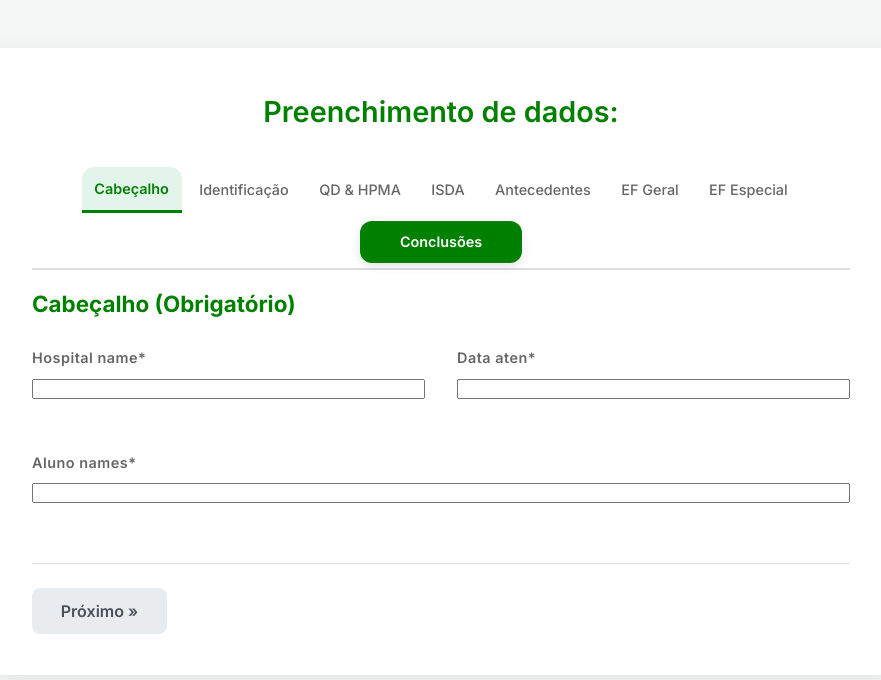
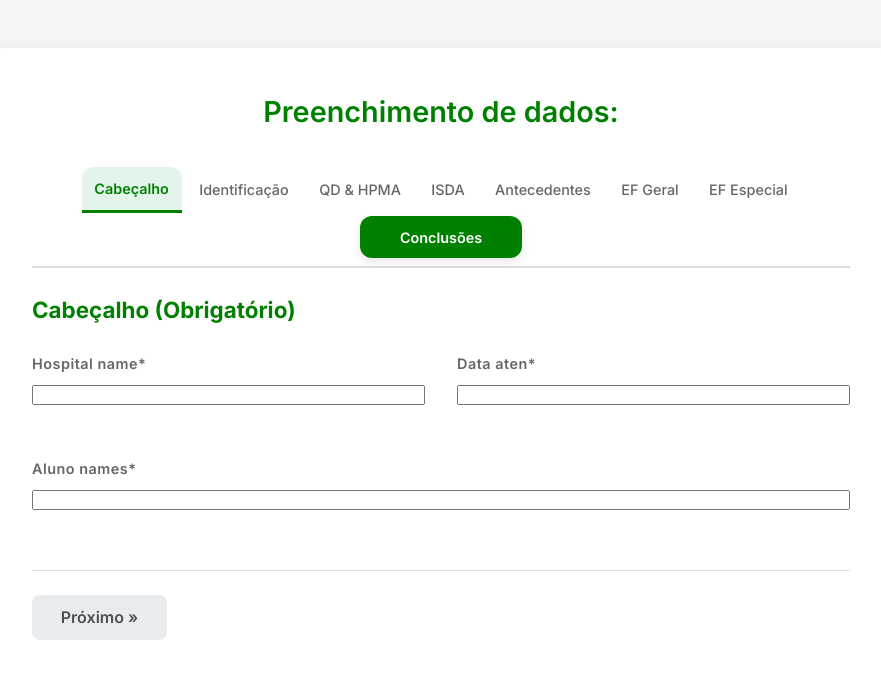
Before and after one commit to GuiVasconcellos/Anamnese_Project, a Django app: template generator/templates/generator/home.html in a window 1280 px wide. Shown: the part 60-740 px from the top of the page, without its empty margins (199-1080 px from the left). Run offline with Django 5.2, Linux system fonts and the light colour scheme; the template is opened without the code that fills it, so the values that code supplies are empty, except form fields; tables that the repository leaves empty hold one stand-in row (values such as "Sample post"); form fields are guessed from the names that the template uses.

Commit message:
altera botao

```diff
--- a/generator/templates/generator/home.html
+++ b/generator/templates/generator/home.html
@@ -9,9 +9,9 @@
         {% csrf_token %}
 
         <div
-            style="display: flex; flex-direction: column; align-items: center; width: 100%; border-bottom: 2px solid var(--border-color); margin-bottom: 1rem; padding-bottom: 0.3rem; margin-top: 0;">
+            style="display: flex; flex-direction: column; align-items: center; width: 100%; border-bottom: 2px solid var(--border-color); margin-bottom: 1.5rem; padding-bottom: 0.5rem; margin-top: 0.5rem;">
             <div class="tabs"
-                style="overflow-x: hidden; display: flex; justify-content: center; flex-wrap: nowrap; gap: 0.3rem; margin-bottom: 0.5rem; border-bottom: none; padding-bottom: 0; width: 100%;">
+                style="overflow-x: hidden; display: flex; justify-content: center; flex-wrap: nowrap; gap: 0.3rem; margin-bottom: 0.2rem; border-bottom: none; padding-bottom: 0; width: 100%;">
                 <button type="button" class="tab-link active"
                     onclick="openTab(event, 'tab-cabecalho')">Cabeçalho</button>
                 <button type="button" class="tab-link"
```
